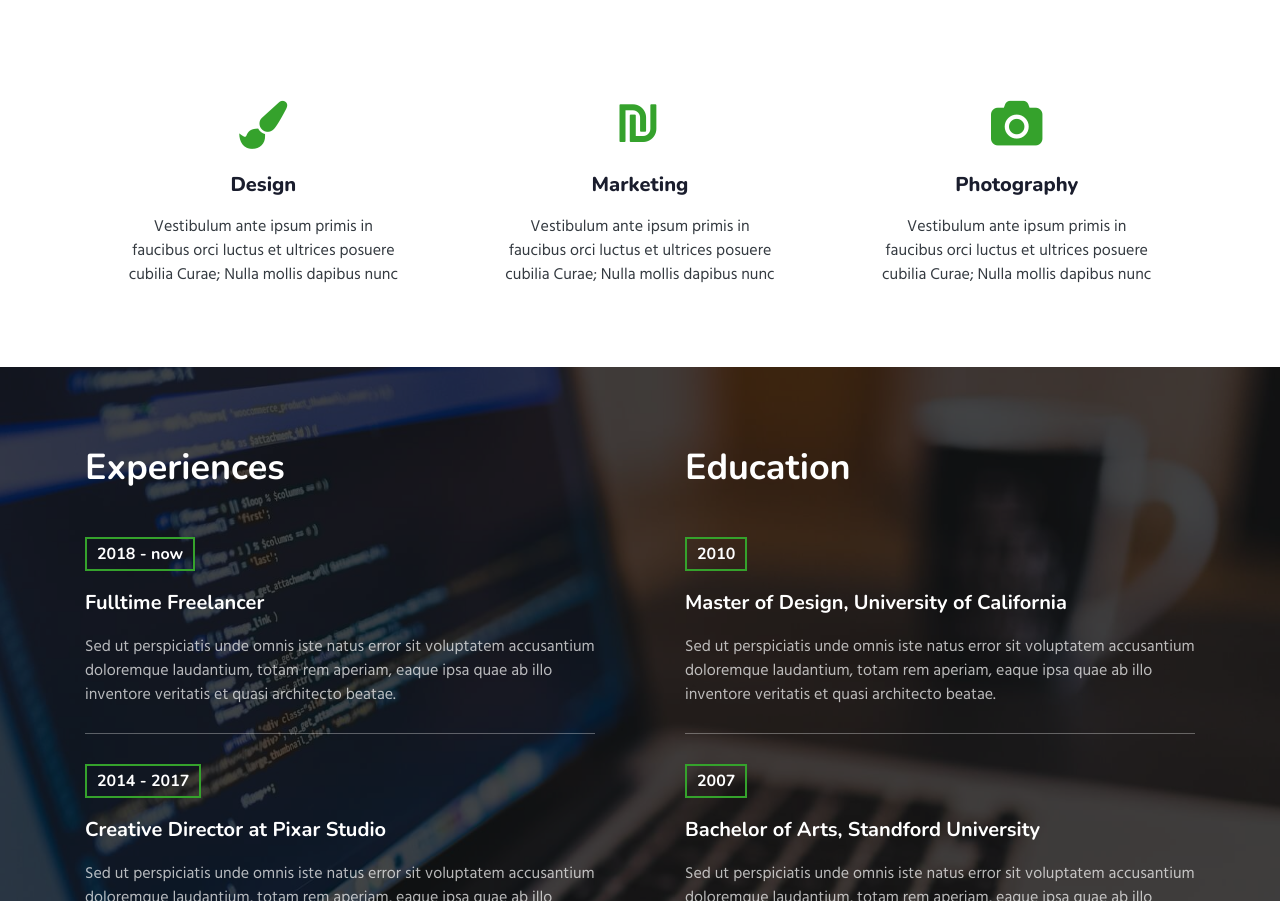
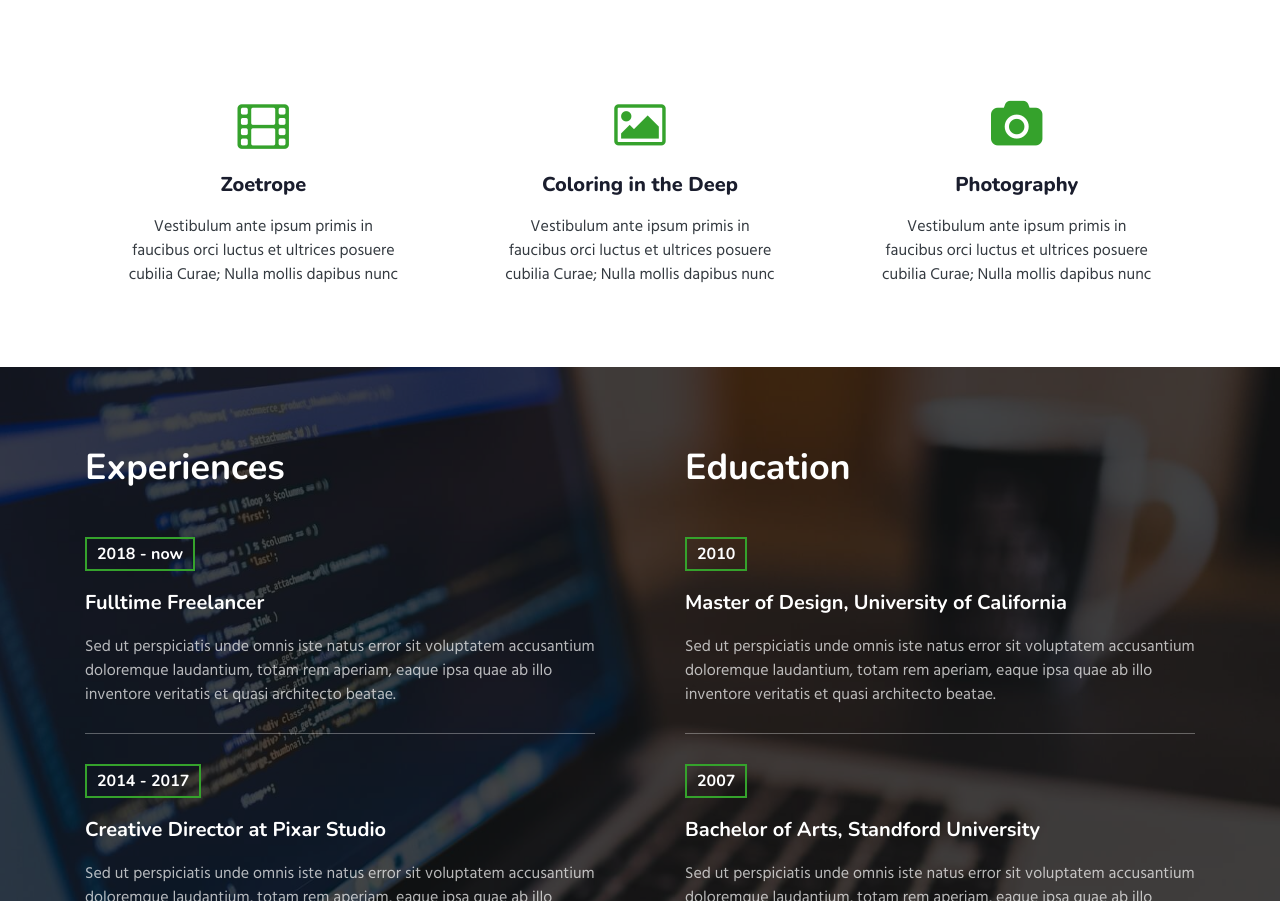
Before and after one commit to hsalhab/hsalhab.github.io, a plain HTML site: page index.html in a window 1280 px wide. Shown: the part 949-1850 px from the top of the page. Drawn offline with nearby package versions, Linux system fonts and the light colour scheme.

Commit message:
added project titles

```diff
--- a/index.html
+++ b/index.html
@@ -84,14 +84,14 @@ Author URL: http://w3layouts.com
               </div>
 			<div class="middle-section grid-column text-center mt-5 pt-3">
 				<div class="three-grids-columns">
-					<span class="fa fa-paint-brush"></span>
-					<h4>Design</h4>
+					<span class="fa fa-film"></span>
+					<h4>Zoetrope</h4>
 					<p>Vestibulum ante ipsum primis in faucibus orci luctus et ultrices posuere cubilia Curae; Nulla mollis dapibus nunc</p>
 
 				</div>
 				<div class="three-grids-columns">
-					<span class="fa fa-ils"></span>
-					<h4>Marketing</h4>
+					<span class="fa fa-image"></span>
+					<h4>Coloring in the Deep</h4>
 					<p>Vestibulum ante ipsum primis in faucibus orci luctus et ultrices posuere cubilia Curae; Nulla mollis dapibus nunc</p>
 
 				</div>
```
